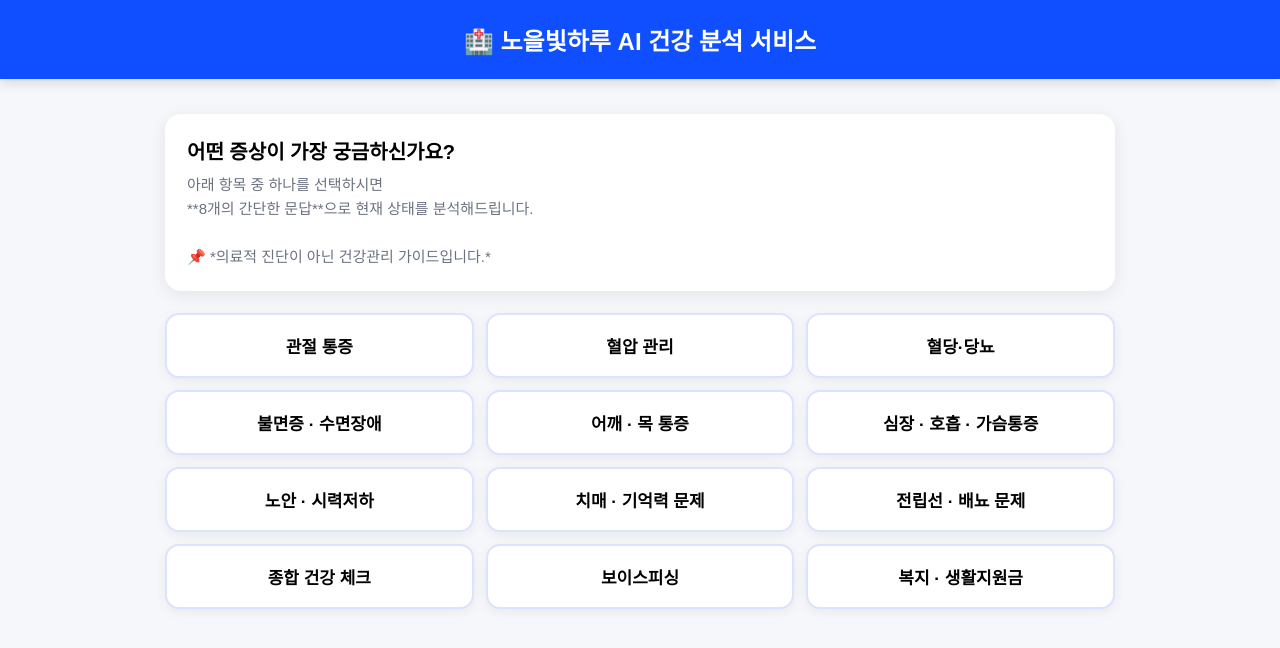
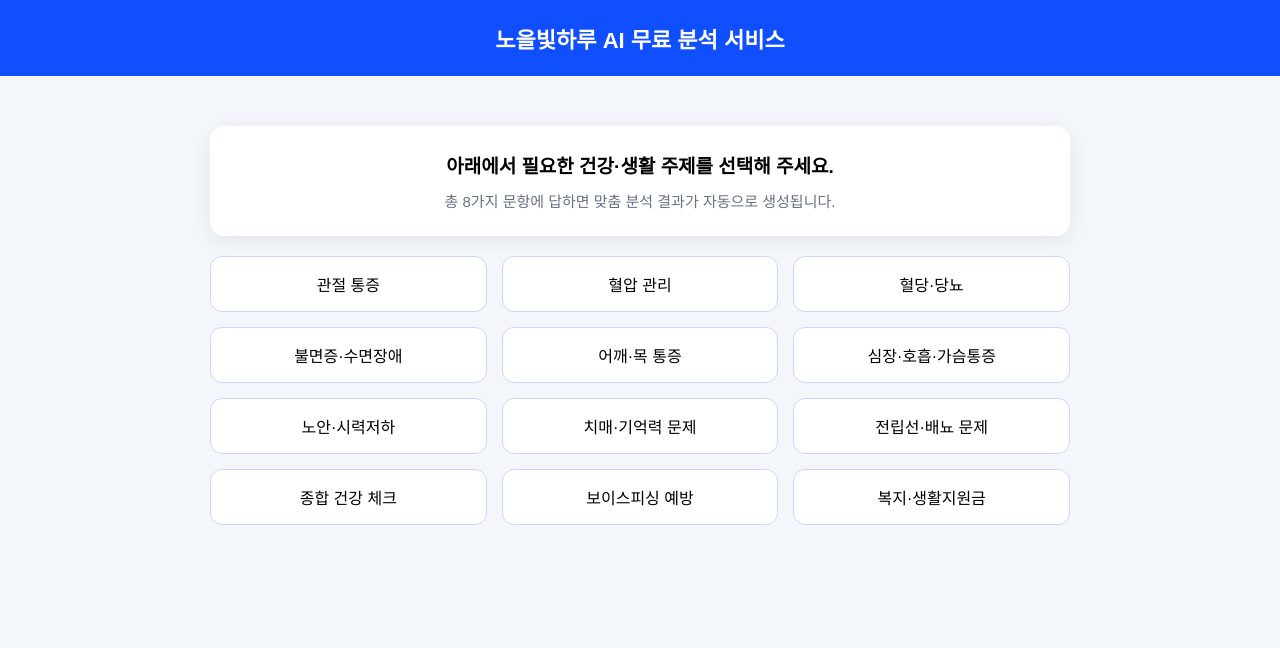
Before and after one commit to choihyunmin73-spec/noeulbit-bot, a website: page index.html in a window 1280 px wide. Drawn offline with Linux system fonts and the light colour scheme.

Commit message:
Update index.html

```diff
--- a/index.html
+++ b/index.html
@@ -2,134 +2,122 @@
 <html lang="ko">
 <head>
 <meta charset="UTF-8">
-<title>노을빛하루 AI 건강 분석 서비스</title>
+<title>노을빛하루 AI 무료 분석 서비스</title>
 <meta name="viewport" content="width=device-width, initial-scale=1.0">
 
 <style>
     body {
-        background:#f5f7fb;
         margin:0;
-        font-family:'Noto Sans KR',sans-serif;
+        padding:0;
+        background:#f3f6fb;
+        font-family:'Noto Sans KR', sans-serif;
     }
 
     .header {
+        width:100%;
         background:#0f4fff;
         color:white;
-        font-weight:800;
-        font-size:24px;
+        padding:22px;
+        font-size:22px;
+        font-weight:700;
         text-align:center;
-        padding:22px;
-        box-shadow:0 3px 12px rgba(0,0,0,0.15);
+        box-sizing:border-box;
     }
 
-    .wrap {
-        max-width:950px;
-        margin:20px auto;
-        padding:15px;
+    .container {
+        max-width:900px;
+        margin:30px auto;
+        padding:20px;
+        box-sizing:border-box;
     }
 
-    .desc-box {
+    .intro-box {
         background:white;
-        padding:22px;
-        border-radius:16px;
-        box-shadow:0 4px 18px rgba(0,0,0,0.08);
-        margin-bottom:22px;
+        padding:25px;
+        border-radius:14px;
+        box-shadow:0 5px 20px rgba(0,0,0,0.07);
+        margin-bottom:20px;
+        text-align:center;
     }
 
-    .desc-title {
-        font-size:20px;
-        font-weight:800;
-        margin-bottom:8px;
-    }
-
-    .desc-sub {
-        font-size:15px;
-        color:#6b7280;
-        line-height:1.6;
+    .intro-title {
+        font-size:19px;
+        font-weight:700;
+        margin-bottom:12px;
     }
 
     .grid {
         display:grid;
-        grid-template-columns:repeat(3,1fr);
-        gap:12px;
+        grid-template-columns:repeat(3, 1fr);
+        gap:15px;
         margin-top:20px;
     }
 
     .btn-topic {
         background:white;
-        border-radius:14px;
-        padding:18px 12px;
+        padding:15px 10px;
+        border-radius:12px;
+        border:1px solid #cdd5ff;
         text-align:center;
-        font-size:17px;
-        font-weight:600;
-        border:2px solid #dce3ff;
         cursor:pointer;
+        font-size:16px;
         transition:0.25s;
-        box-shadow:0 3px 12px rgba(0,0,0,0.06);
     }
+
     .btn-topic:hover {
-        border-color:#0f4fff;
-        background:#eef3ff;
-        transform:translateY(-3px);
+        background:#e8edff;
+        border-color:#6a7cff;
     }
 
     /* ✅ 모바일 최적화 */
-    @media(max-width:480px){
-        .header { font-size:20px; padding:18px; }
-        .desc-title { font-size:18px; }
-        .desc-box { padding:18px; }
-        .grid {
-            grid-template-columns:repeat(2,1fr);
-            gap:10px;
-        }
-        .btn-topic {
-            font-size:16px;
-            padding:16px 10px;
-        }
+    @media(max-width:600px){
+        .grid { grid-template-columns:repeat(2, 1fr); }
+        .btn-topic { font-size:15px; padding:15px 8px; }
+        .intro-title { font-size:17px; }
+    }
+
+    @media(max-width:400px){
+        .grid { grid-template-columns:repeat(1, 1fr); }
     }
 </style>
+
 </head>
-
 <body>
 
-<div class="header">🏥 노을빛하루 AI 건강 분석 서비스</div>
+<div class="header">노을빛하루 AI 무료 분석 서비스</div>
 
-<div class="wrap">
+<div class="container">
 
-    <div class="desc-box">
-        <div class="desc-title">어떤 증상이 가장 궁금하신가요?</div>
-        <div class="desc-sub">
-            아래 항목 중 하나를 선택하시면<br>
-            **8개의 간단한 문답**으로 현재 상태를 분석해드립니다.<br><br>
-            📌 *의료적 진단이 아닌 건강관리 가이드입니다.*
+    <div class="intro-box">
+        <div class="intro-title">아래에서 필요한 건강·생활 주제를 선택해 주세요.</div>
+        <div style="color:#667085; font-size:15px;">
+            총 8가지 문항에 답하면 맞춤 분석 결과가 자동으로 생성됩니다.
         </div>
     </div>
 
-    <!-- ✅ 12개 주제 (3 × 4줄 구성) -->
     <div class="grid">
-
         <div class="btn-topic" onclick="go('관절 통증')">관절 통증</div>
         <div class="btn-topic" onclick="go('혈압 관리')">혈압 관리</div>
         <div class="btn-topic" onclick="go('혈당·당뇨')">혈당·당뇨</div>
 
-        <div class="btn-topic" onclick="go('불면증·수면장애')">불면증 · 수면장애</div>
-        <div class="btn-topic" onclick="go('어깨·목 통증')">어깨 · 목 통증</div>
-        <div class="btn-topic" onclick="go('심장·호흡·가슴통증')">심장 · 호흡 · 가슴통증</div>
+        <div class="btn-topic" onclick="go('불면증·수면장애')">불면증·수면장애</div>
+        <div class="btn-topic" onclick="go('어깨·목 통증')">어깨·목 통증</div>
+        <div class="btn-topic" onclick="go('심장·호흡·가슴통증')">심장·호흡·가슴통증</div>
 
-        <div class="btn-topic" onclick="go('노안·시력저하')">노안 · 시력저하</div>
-        <div class="btn-topic" onclick="go('치매·기억력 문제')">치매 · 기억력 문제</div>
-        <div class="btn-topic" onclick="go('전립선·배뇨 문제')">전립선 · 배뇨 문제</div>
+        <div class="btn-topic" onclick="go('노안·시력저하')">노안·시력저하</div>
+        <div class="btn-topic" onclick="go('치매·기억력 문제')">치매·기억력 문제</div>
+        <div class="btn-topic" onclick="go('전립선·배뇨 문제')">전립선·배뇨 문제</div>
 
         <div class="btn-topic" onclick="go('종합 건강 체크')">종합 건강 체크</div>
-        <div class="btn-topic" onclick="go('보이스피싱 예방')">보이스피싱</div>
-        <div class="btn-topic" onclick="go('복지·생활지원금')">복지 · 생활지원금</div>
-
+        <div class="btn-topic" onclick="go('보이스피싱 예방')">보이스피싱 예방</div>
+        <div class="btn-topic" onclick="go('복지·생활지원금')">복지·생활지원금</div>
     </div>
 
 </div>
 
 <script>
 function go(topic){
+    // ✅ 반드시 question.html 로 이동하게 수정됨
     location.href = `/question.html?topic=${encodeURIComponent(topic)}`;
 }
 </script>
```
